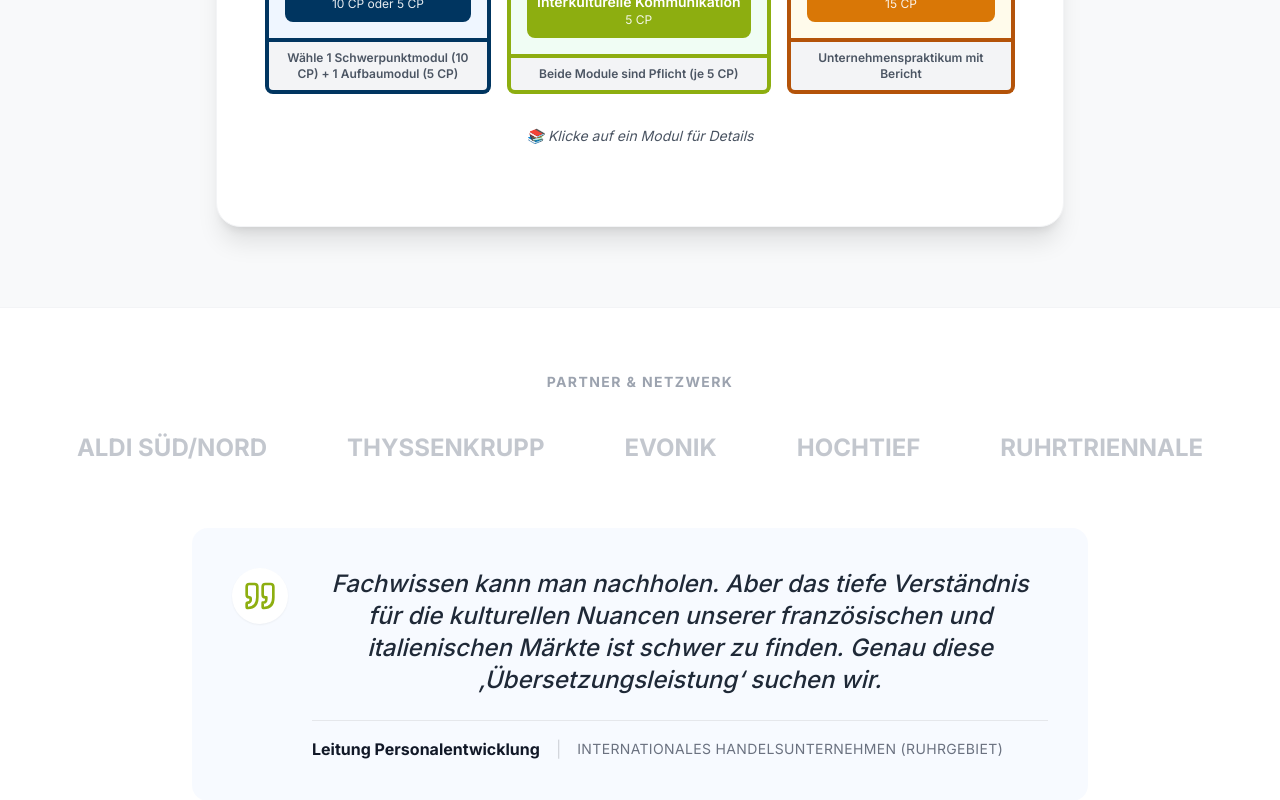
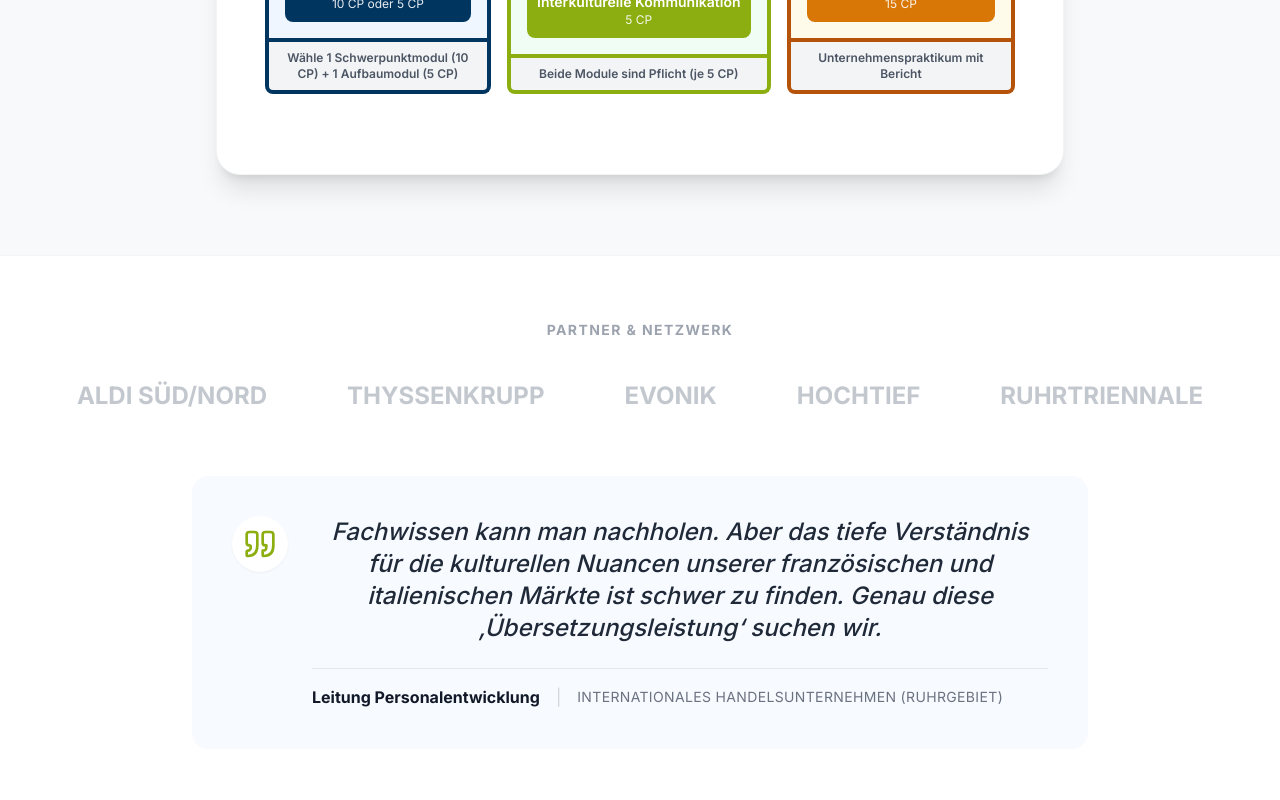
Before and after one commit to oppenpsy-rub/apcc-landing, a React (Vite) app: page / in a window 1280 px wide. Shown: the part 5720-6520 px from the top of the page. Built offline with nearby package versions, Linux system fonts and the light colour scheme; a web font is replaced by a local one.

Commit message:
Integration: Info-Text unter Säulen entfernt

```diff
--- a/src/components/PillarChart.jsx
+++ b/src/components/PillarChart.jsx
@@ -88,16 +88,6 @@ const PillarChart = ({ variant = '1fach' }) => {
             );
           })}
         </div>
-
-        {/* Info Text */}
-        <motion.p
-          className="text-gray-600 text-xs md:text-sm text-center italic"
-          initial={{ opacity: 0 }}
-          animate={{ opacity: 1 }}
-          transition={{ delay: 0.8, duration: 0.5 }}
-        >
-          📚 {t('integration.pillars_hover1fach')}
-        </motion.p>
       </div>
 
       {/* Module Modal */}
```
